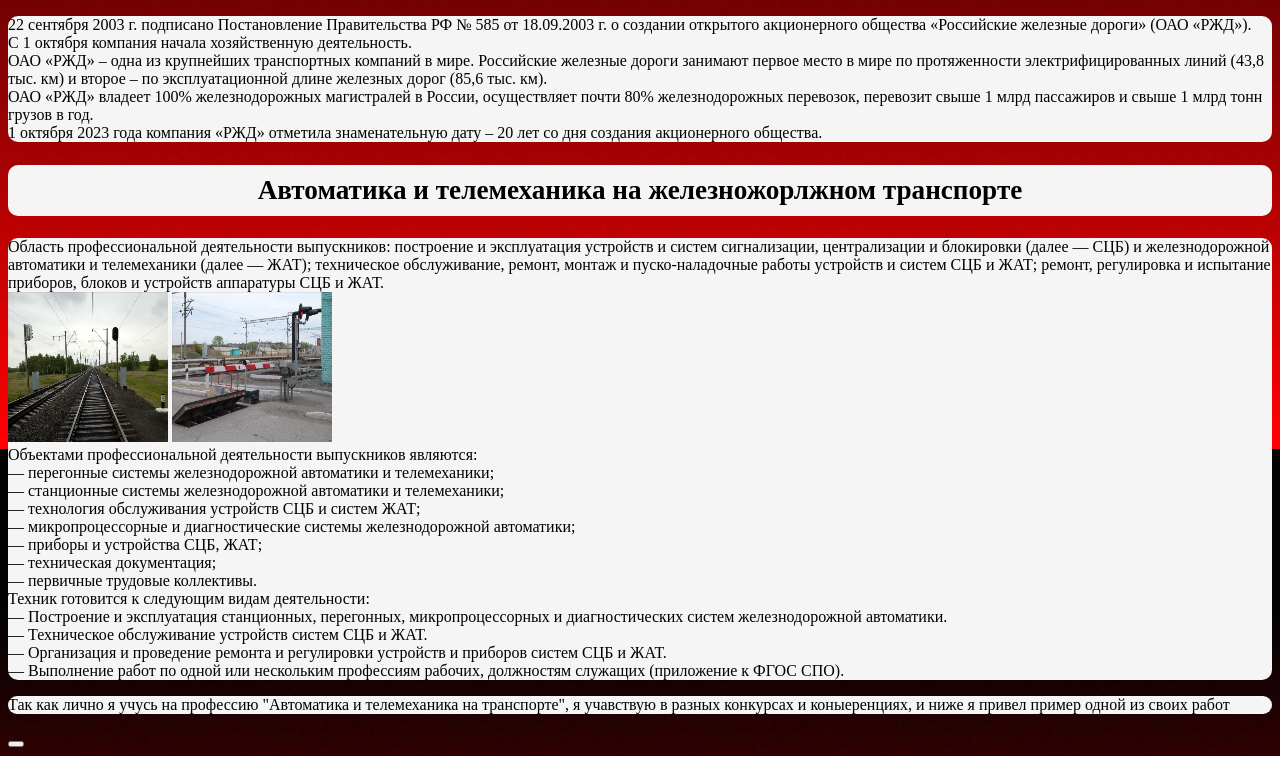
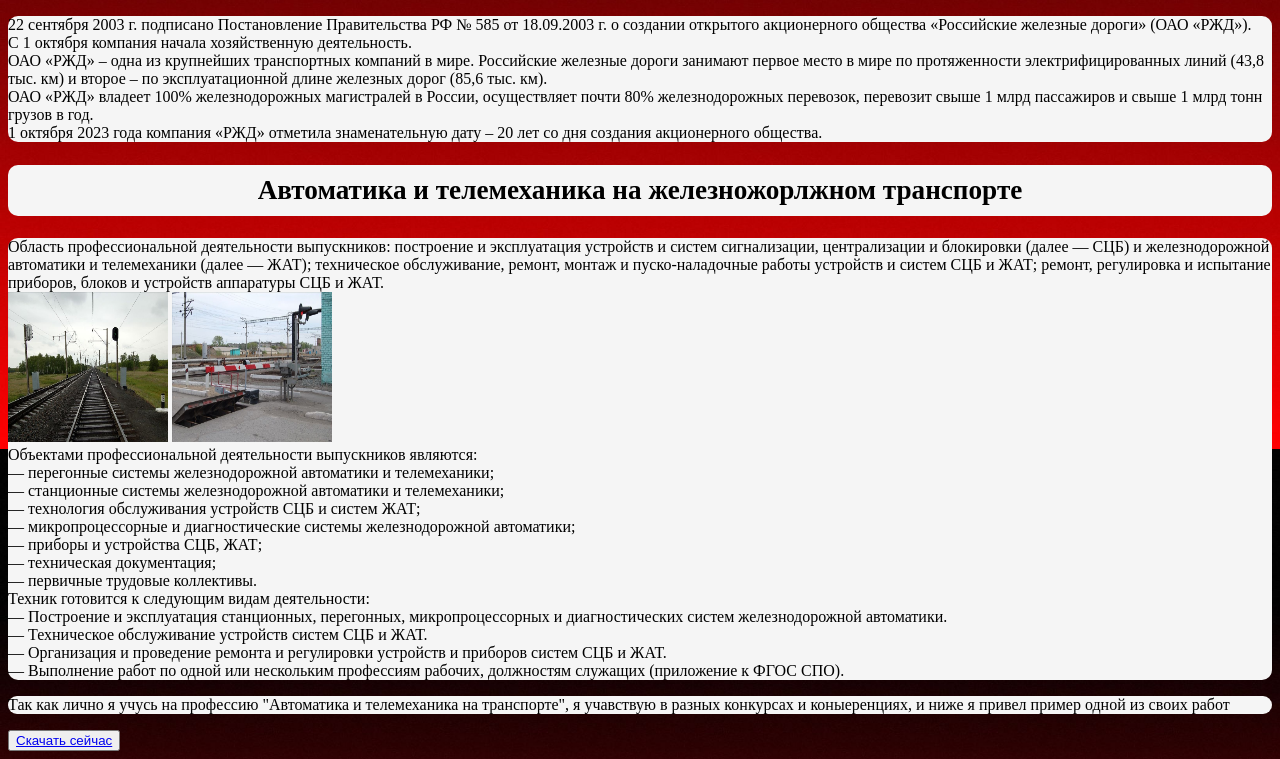
Before and after one commit to Resh2o/rzd, a plain HTML site: page index.html in a window 1280 px wide. Shown: the part 525-1284 px from the top of the page. Drawn offline with Linux system fonts and the light colour scheme.

Commit message:
Update index.html

```diff
--- a/index.html
+++ b/index.html
@@ -83,7 +83,7 @@
     Так как лично я учусь на профессию "Автоматика и телемеханика на транспорте", я учавствую в разных конкурсах и коныеренциях, и ниже я привел пример одной из своих работ
   </p>
   <button>
-    <a href="Текст.docx" download></a>
+    <a href="Текст.docx" download>Скачать сейчас</a>
   </button>
 </body>
 </html>
```
